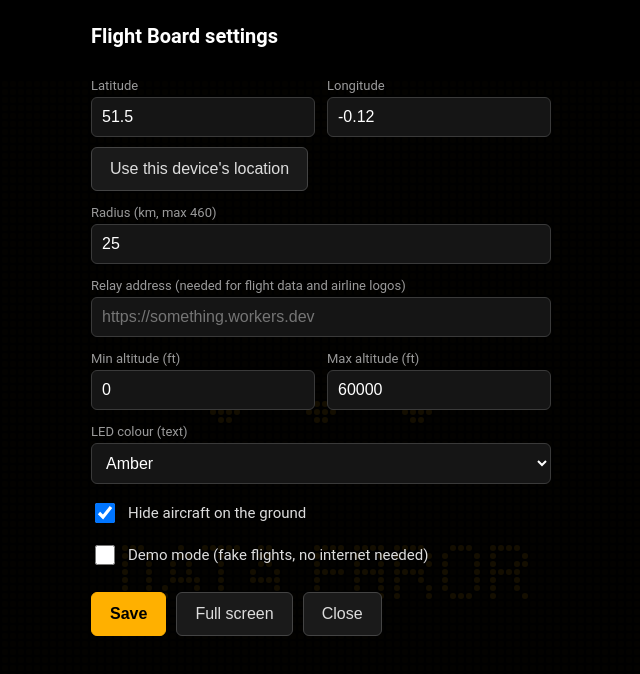
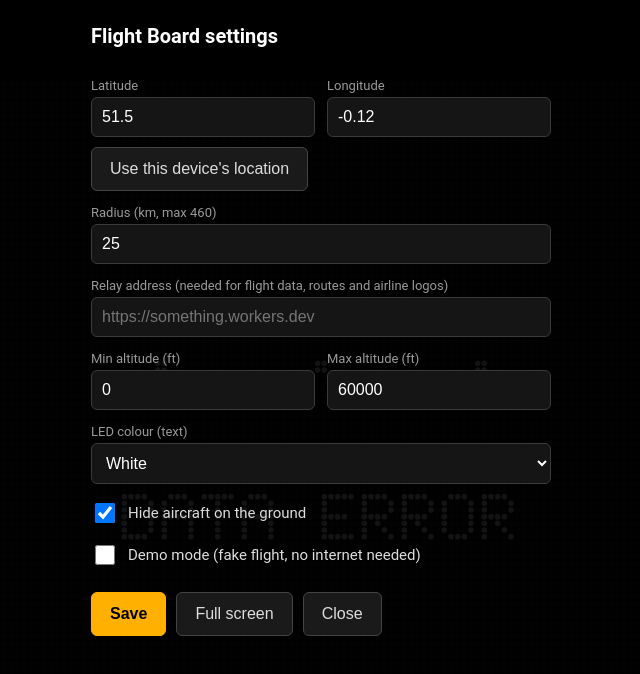
Before and after one commit to driestverhaeghe-svg/flightboard, a plain HTML site: page index.html in a window 1280 px wide. Shown: the whole page, without its empty margins (319-959 px from the left). Drawn offline with Linux system fonts and the light colour scheme; no server answers.

Commit message:
Add files via upload

```diff
--- a/index.html
+++ b/index.html
@@ -39,16 +39,16 @@
     <div class="actions" style="margin-top:10px"><button class="alt" id="geo">Use this device's location</button></div>
     <label for="km">Radius (km, max 460)</label>
     <input type="number" id="km" min="1" max="460">
-    <label for="proxy">Relay address (needed for flight data and airline logos)</label>
+    <label for="proxy">Relay address (needed for flight data, routes and airline logos)</label>
     <input type="text" id="proxy" placeholder="https://something.workers.dev">
     <div class="row">
       <div><label for="minAlt">Min altitude (ft)</label><input type="number" id="minAlt"></div>
       <div><label for="maxAlt">Max altitude (ft)</label><input type="number" id="maxAlt"></div>
     </div>
     <label for="color">LED colour (text)</label>
-    <select id="color"><option value="amber">Amber</option><option value="green">Green</option><option value="white">White</option><option value="cyan">Cyan</option></select>
+    <select id="color"><option value="white">White</option><option value="amber">Amber</option><option value="green">Green</option><option value="cyan">Cyan</option></select>
     <div class="check"><input type="checkbox" id="ground"><span>Hide aircraft on the ground</span></div>
-    <div class="check"><input type="checkbox" id="demo"><span>Demo mode (fake flights, no internet needed)</span></div>
+    <div class="check"><input type="checkbox" id="demo"><span>Demo mode (fake flight, no internet needed)</span></div>
     <div class="actions">
       <button class="main" id="save">Save</button>
       <button class="alt" id="full">Full screen</button>
@@ -60,12 +60,12 @@
 
 <script>
 (function () {
-  var W = 160, H = 80;            // logical LED grid
-  var LOGO = 24;                  // logo size in LED dots
-  var DEFAULTS = { lat: 51.5, lon: -0.12, km: 25, minAlt: 0, maxAlt: 60000, color: 'amber', ground: true, demo: false, proxy: '' };
+  var W = 192, H = 96;            // logical LED grid
+  var LOGO = 32, LX = 3, LY = 3;  // logo size and position in LED dots
+  var DEFAULTS = { v: 2, lat: 51.5, lon: -0.12, km: 25, minAlt: 0, maxAlt: 60000, color: 'white', ground: true, demo: false, proxy: '' };
   var PALETTE = {
     amber: ['#ffb000', '#2a1d00'], green: ['#3dff6a', '#062010'],
-    white: ['#f2f2f2', '#1c1c1c'], cyan: ['#37e3ff', '#041e24']
+    white: ['#f4f4f4', '#1d1d1d'], cyan: ['#37e3ff', '#041e24']
   };
   // ICAO callsign prefix -> [name, IATA code]
   var AIRLINES = {
@@ -87,17 +87,17 @@
   };
 
   var S = load();
-  var flights = [], routes = {}, status = '', lastErr = '', logos = {}, currentLogo = null;
+  var flights = [], routes = {}, status = '', lastErr = '', logos = {}, currentLogo = null, currentProg = null;
   var canvas = document.getElementById('led'), ctx = canvas.getContext('2d');
-  var off = document.createElement('canvas'); off.width = W; off.height = H;
-  var octx = off.getContext('2d');
   var lcan = document.createElement('canvas'); lcan.width = LOGO; lcan.height = LOGO;
   var lctx = lcan.getContext('2d');
 
   function load() {
     var s = {}, k, saved = null;
     try { saved = JSON.parse(localStorage.getItem('flightboard') || 'null'); } catch (e) {}
+    if (saved && saved.v !== 2) saved.color = 'white';        // new look defaults to white dots
     for (k in DEFAULTS) s[k] = (saved && saved[k] !== undefined) ? saved[k] : DEFAULTS[k];
+    s.v = 2;
     return s;
   }
   function save() { try { localStorage.setItem('flightboard', JSON.stringify(S)); } catch (e) {} }
@@ -129,68 +129,131 @@
   }
 
   /* ---------- drawing ---------- */
-  function text(str, x, y, size, bold, align) {
-    octx.font = (bold ? 'bold ' : '') + size + 'px Roboto, Arial, sans-serif';
-    octx.textAlign = align || 'left';
-    octx.textBaseline = 'top';
-    octx.fillText(str, x, y);
+  var FONT_SRC = {
+    'A': '.###.|#...#|#...#|#####|#...#|#...#|#...#', 'B': '####.|#...#|#...#|####.|#...#|#...#|####.',
+    'C': '.####|#....|#....|#....|#....|#....|.####', 'D': '####.|#...#|#...#|#...#|#...#|#...#|####.',
+    'E': '#####|#....|#....|####.|#....|#....|#####', 'F': '#####|#....|#....|####.|#....|#....|#....',
+    'G': '.###.|#...#|#....|#.###|#...#|#...#|.###.', 'H': '#...#|#...#|#...#|#####|#...#|#...#|#...#',
+    'I': '.###.|..#..|..#..|..#..|..#..|..#..|.###.', 'J': '..###|...#.|...#.|...#.|...#.|#..#.|.##..',
+    'K': '#...#|#..#.|#.#..|##...|#.#..|#..#.|#...#', 'L': '#....|#....|#....|#....|#....|#....|#####',
+    'M': '#...#|##.##|#.#.#|#.#.#|#...#|#...#|#...#', 'N': '#...#|##..#|#.#.#|#..##|#...#|#...#|#...#',
+    'O': '.###.|#...#|#...#|#...#|#...#|#...#|.###.', 'P': '####.|#...#|#...#|####.|#....|#....|#....',
+    'Q': '.###.|#...#|#...#|#...#|#.#.#|#..#.|.##.#', 'R': '####.|#...#|#...#|####.|#.#..|#..#.|#...#',
+    'S': '.####|#....|#....|.###.|....#|....#|####.', 'T': '#####|..#..|..#..|..#..|..#..|..#..|..#..',
+    'U': '#...#|#...#|#...#|#...#|#...#|#...#|.###.', 'V': '#...#|#...#|#...#|#...#|#...#|.#.#.|..#..',
+    'W': '#...#|#...#|#...#|#.#.#|#.#.#|##.##|#...#', 'X': '#...#|#...#|.#.#.|..#..|.#.#.|#...#|#...#',
+    'Y': '#...#|#...#|.#.#.|..#..|..#..|..#..|..#..', 'Z': '#####|....#|...#.|..#..|.#...|#....|#####',
+    '0': '.###.|#...#|#..##|#.#.#|##..#|#...#|.###.', '1': '..#..|.##..|..#..|..#..|..#..|..#..|.###.',
+    '2': '.###.|#...#|....#|...#.|..#..|.#...|#####', '3': '#####|...#.|..#..|...#.|....#|#...#|.###.',
+    '4': '...#.|..##.|.#.#.|#..#.|#####|...#.|...#.', '5': '#####|#....|####.|....#|....#|#...#|.###.',
+    '6': '..##.|.#...|#....|####.|#...#|#...#|.###.', '7': '#####|....#|...#.|..#..|.#...|.#...|.#...',
+    '8': '.###.|#...#|#...#|.###.|#...#|#...#|.###.', '9': '.###.|#...#|#...#|.####|....#|...#.|.##..',
+    '.': '.....|.....|.....|.....|.....|.....|..#..', '-': '.....|.....|.....|#####|.....|.....|.....',
+    '>': '#....|.#...|..#..|...#.|..#..|.#...|#....', '/': '....#|...#.|...#.|..#..|.#...|.#...|#....',
+    ':': '.....|..#..|.....|.....|.....|..#..|.....', ',': '.....|.....|.....|.....|..#..|..#..|.#...',
+    '?': '.###.|#...#|....#|...#.|..#..|.....|..#..', ' ': '.....|.....|.....|.....|.....|.....|.....'
+  };
+  var FONT = {}, fk;
+  for (fk in FONT_SRC) { FONT[fk] = FONT_SRC[fk].split('|'); }
+  var grid = new Uint8Array(W * H);
+
+  // 5x7 dot glyphs; scale 1 = 5x7 dots, scale 2 = 10x14 dots. bold adds a dot of thickness.
+  function text(str, x, y, scale, align, bold) {
+    str = String(str).toUpperCase();
+    var adv = (bold ? 7 : 6) * scale, i, g, r, c, a, b, gx, k;
+    var wid = str.length ? (str.length - 1) * adv + (bold ? 6 : 5) * scale : 0;
+    if (align === 'right') x -= wid; else if (align === 'center') x -= Math.round(wid / 2);
+    for (i = 0; i < str.length; i++) {
+      g = FONT[str.charAt(i)] || FONT['?'];
+      gx = x + i * adv;
+      for (r = 0; r < 7; r++) for (c = 0; c < 5; c++) {
+        if (g[r].charAt(c) === '#') {
+          for (k = 0; k < (bold ? 2 : 1); k++) for (a = 0; a < scale; a++) for (b = 0; b < scale; b++) {
+            var px = gx + (c + k) * scale + a, py = y + r * scale + b;
+            if (px >= 0 && px < W && py >= 0 && py < H) grid[py * W + px] = 1;
+          }
+        }
+      }
+    }
+  }
+
+  // draw on a 14-dot-tall row: big letters if the text fits the width, otherwise small
+  function fit(str, x, y, maxW, align) {
+    str = String(str).toUpperCase();
+    if (str.length * 12 - 2 <= maxW) { text(str, x, y, 2, align); return; }
+    var max = Math.floor((maxW + 1) / 6);
+    text(str.substr(0, max), x, y + 4, 1, align);
+  }
+
+  function shortName(a) {
+    var n = (a && (a.name || a.location)) || '';
+    n = n.replace(/international/ig, 'Intl').replace(/airport|aerodrome|airfield/ig, '').replace(/\s+/g, ' ');
+    return n.replace(/^\s+|\s+$/g, '');
+  }
+
+  function progress(f, rt) {
+    if (rt.prog != null) return rt.prog;
+    if (!rt.from || !rt.to || rt.from.lat == null || rt.to.lat == null) return null;
+    var a = hav(rt.from.lat, rt.from.lon, f.lat, f.lon), b = hav(f.lat, f.lon, rt.to.lat, rt.to.lon);
+    return (a + b) > 0 ? a / (a + b) : null;
   }
 
   function compose(f) {
-    octx.clearRect(0, 0, W, H);
-    octx.fillStyle = '#fff';
-    octx.strokeStyle = '#fff';
-    octx.lineWidth = 1;
-    currentLogo = null;
+    var i;
+    for (i = 0; i < grid.length; i++) grid[i] = 0;
+    currentLogo = null; currentProg = null;
     if (!f) {
-      text('. . .', W / 2, 26, 22, true, 'center');
-      text(status || 'NO FLIGHTS IN RANGE', W / 2, 58, 9, false, 'center');
+      text('. . .', W / 2, 30, 2, 'center');
+      text(status || 'NO FLIGHTS IN RANGE', W / 2, 62, 1, 'center');
       return;
     }
     var cs = (f.callsign || f.reg || f.hex || '?').toUpperCase();
     var al = AIRLINES[cs.substr(0, 3)];
-    var tx = 2;
-    if (al && al[1]) {
-      tx = LOGO + 6;
+    var hasLogo = !!(al && al[1]);
+    var tx = hasLogo ? LX + LOGO + 7 : 3;
+    var avail = W - tx - 3;
+    if (hasLogo) {
       currentLogo = getLogo(al[1]);
-      if (!currentLogo) {                       // no logo available: draw a code badge
-        octx.strokeRect(2.5, 2.5, LOGO - 1, LOGO - 1);
-        text(al[1], 2 + LOGO / 2, 8, 11, true, 'center');
-      }
+      if (!currentLogo) text(al[1], LX + LOGO / 2, LY + 9, 2, 'center');   // no logo: show airline code
     }
-    text(cs, tx, 1, 18, true, 'left');
-    if (f.type) text(f.type.toUpperCase(), W - 2, 3, 12, true, 'right');
-    if (al && al[0]) text(al[0].substr(0, 18), tx, 22, 9, false, 'left');
     var rt = routes[cs];
-    text(rt ? rt.replace('-', ' > ') : (f.reg ? f.reg.toUpperCase() : ''), 2, 38, 14, true, 'left');
-    var alt = (f.alt === 'ground') ? 'GND' : (f.alt == null ? '---' : Math.round(f.alt) + 'FT');
-    var spd = f.gs == null ? '---' : Math.round(f.gs) + 'KT';
-    text(alt + '  ' + spd + '  ' + f.dist.toFixed(1) + 'KM', 2, 62, 11, false, 'left');
+    var hasRoute = !!(rt && rt.codes);
+
+    fit(al && al[0] ? al[0] : cs, tx, 3, avail, 'left');                  // airline name
+    fit(hasRoute ? rt.codes.replace('-', ' > ') : (al ? cs : (f.reg || '')), tx, 21, avail, 'left');   // route codes
+    if (f.type) text(f.type, tx, 39, 2, 'left');                          // aircraft type
+    if (hasRoute && al) text(cs.substr(0, 7), W - 3, 39, 2, 'right');     // callsign
+
+    if (hasRoute && rt.from && rt.to && (shortName(rt.from) || shortName(rt.to))) {
+      fit(shortName(rt.from), 3, 58, W - 6, 'left');
+      fit(shortName(rt.to), 3, 75, W - 6, 'left');
+      currentProg = progress(f, rt);
+    } else {
+      var alt = (f.alt === 'ground') ? 'GND' : (f.alt == null ? '---' : Math.round(f.alt) + 'FT');
+      var spd = f.gs == null ? '---' : Math.round(f.gs) + 'KT';
+      fit('ALT ' + alt, 3, 58, W - 6, 'left');
+      fit(spd + '  ' + f.dist.toFixed(1) + 'KM', 3, 75, W - 6, 'left');
+    }
   }
 
   function paint() {
     var cw = canvas.width = window.innerWidth, ch = canvas.height = window.innerHeight;
     var pitch = Math.min(cw / W, ch / H);
     var ox = (cw - pitch * W) / 2, oy = (ch - pitch * H) / 2;
-    var r = pitch * 0.38;
-    var data = octx.getImageData(0, 0, W, H).data;
-    var pal = PALETTE[S.color] || PALETTE.amber;
+    var r = pitch * 0.42;
+    var pal = PALETTE[S.color] || PALETTE.white;
     var x, y;
+    function cx(gx) { return ox + (gx + .5) * pitch; }
+    function cy(gy) { return oy + (gy + .5) * pitch; }
     ctx.fillStyle = '#050505'; ctx.fillRect(0, 0, cw, ch);
     ctx.fillStyle = pal[1]; ctx.beginPath();
     for (y = 0; y < H; y++) for (x = 0; x < W; x++) {
-      if (data[(y * W + x) * 4 + 3] <= 110) {
-        ctx.moveTo(ox + (x + .5) * pitch + r, oy + (y + .5) * pitch);
-        ctx.arc(ox + (x + .5) * pitch, oy + (y + .5) * pitch, r, 0, 6.2832);
-      }
+      if (!grid[y * W + x]) { ctx.moveTo(cx(x) + r, cy(y)); ctx.arc(cx(x), cy(y), r, 0, 6.2832); }
     }
     ctx.fill();
     ctx.fillStyle = pal[0]; ctx.beginPath();
     for (y = 0; y < H; y++) for (x = 0; x < W; x++) {
-      if (data[(y * W + x) * 4 + 3] > 110) {
-        ctx.moveTo(ox + (x + .5) * pitch + r, oy + (y + .5) * pitch);
-        ctx.arc(ox + (x + .5) * pitch, oy + (y + .5) * pitch, r, 0, 6.2832);
-      }
+      if (grid[y * W + x]) { ctx.moveTo(cx(x) + r, cy(y)); ctx.arc(cx(x), cy(y), r, 0, 6.2832); }
     }
     ctx.fill();
     if (currentLogo) {                           // logo dots keep their own colours
@@ -200,9 +263,14 @@
         R = currentLogo[i]; G = currentLogo[i + 1]; B = currentLogo[i + 2]; A = currentLogo[i + 3];
         if (A < 100 || (R > 235 && G > 235 && B > 235)) continue;
         ctx.fillStyle = 'rgb(' + R + ',' + G + ',' + B + ')';
-        ctx.beginPath();
-        ctx.arc(ox + (2 + lx + .5) * pitch, oy + (2 + ly + .5) * pitch, r, 0, 6.2832);
-        ctx.fill();
+        ctx.beginPath(); ctx.arc(cx(LX + lx), cy(LY + ly), r, 0, 6.2832); ctx.fill();
+      }
+    }
+    if (currentProg != null) {                   // green flight-progress bar along the bottom
+      var n = W - 6, done = Math.round(Math.max(0, Math.min(1, currentProg)) * n), k;
+      for (k = 0; k < n; k++) {
+        ctx.fillStyle = k < done ? '#3dff4a' : '#0b2a10';
+        ctx.beginPath(); ctx.arc(cx(3 + k), cy(H - 3), r * 0.9, 0, 6.2832); ctx.fill();
       }
     }
   }
@@ -211,6 +279,7 @@
     compose(flights.length ? flights[0] : null);
     paint();
   }
+  window.__fb = { grid: grid, W: W, H: H, redraw: redraw };
 
   /* ---------- data ---------- */
   function hav(a, b, c, d) {
@@ -227,11 +296,11 @@
   }
 
   function demoFlights() {
-    return [
-      { callsign: 'BAW117', type: 'A388', reg: 'G-XLEB', alt: 3400, gs: 182, dist: 2.1, lat: S.lat, lon: S.lon }
-    ];
+    return [{ callsign: 'CPA841', type: 'B77W', reg: 'B-KQA', alt: 35000, gs: 480, dist: 3.2, lat: S.lat, lon: S.lon }];
   }
-  var demoRoutes = { BAW117: 'LHR-JFK' };
+  var demoRoutes = {
+    CPA841: { codes: 'YVR-HKG', prog: 0.4, from: { name: 'Vancouver International Airport' }, to: { name: 'Hong Kong International Airport' } }
+  };
 
   function poll() {
     if (S.demo) {
@@ -286,16 +355,23 @@
     if (!f || !f.callsign) return;
     var key = f.callsign.toUpperCase();
     if (routes[key] !== undefined) return;
-    routes[key] = '';                             // avoid repeat lookups
+    routes[key] = null;                           // avoid repeat lookups
     fetch(S.proxy ? base() + '/route' : 'https://api.adsb.lol/api/0/routeset', {
       method: 'POST', headers: { 'Content-Type': 'application/json' },
       body: JSON.stringify({ planes: [{ callsign: f.callsign, lat: f.lat, lng: f.lon }] })
     }).then(function (r) { return r.json(); }).then(function (j) {
-      var k;
+      var k, e, ap, a0, a1;
       if (!j || !j.length) return;
       for (k = 0; k < j.length; k++) {
-        if (j[k] && j[k].callsign && j[k]._airport_codes_iata && j[k]._airport_codes_iata !== 'unknown') {
-          routes[j[k].callsign.toUpperCase()] = j[k]._airport_codes_iata;
+        e = j[k];
+        if (e && e.callsign && e._airport_codes_iata && e._airport_codes_iata !== 'unknown') {
+          ap = e._airports || [];
+          a0 = ap.length ? ap[0] : null; a1 = ap.length ? ap[ap.length - 1] : null;
+          routes[e.callsign.toUpperCase()] = {
+            codes: e._airport_codes_iata,
+            from: a0 ? { name: a0.name || a0.location, lat: a0.lat, lon: a0.lon } : null,
+            to: a1 ? { name: a1.name || a1.location, lat: a1.lat, lon: a1.lon } : null
+          };
         }
       }
       redraw();
```
